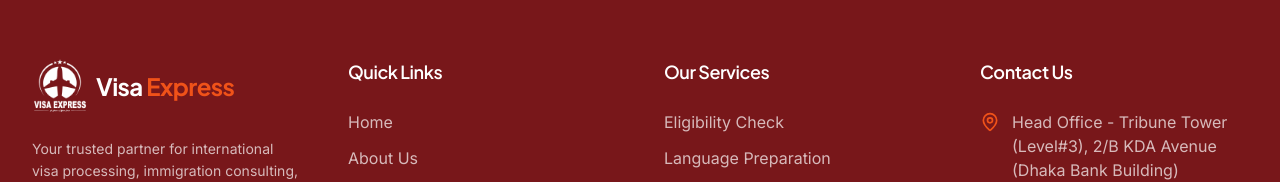
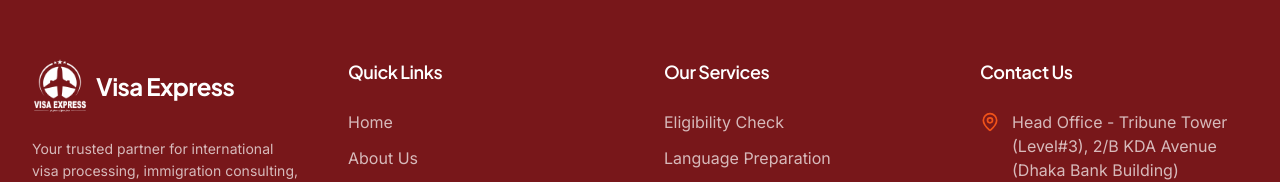
Before and after one commit to rummansheikh69/idp_ashik, a React (Vite) app: page / in a window 1280 px wide. Shown: the part 6298-6480 px from the top of the page. Built offline with nearby package versions, Linux system fonts and the light colour scheme; no server answers.

Commit message:
Update Footer.tsx

```diff
--- a/src/components/layout/Footer.tsx
+++ b/src/components/layout/Footer.tsx
@@ -30,7 +30,7 @@
                 />
               </div>
               <span className="font-display font-bold text-2xl tracking-tight text-white">
-                Visa <span className="text-accent">Express</span>
+                Visa Express
               </span>
             </Link>
             <p className="text-white/70 text-sm leading-relaxed">
```
